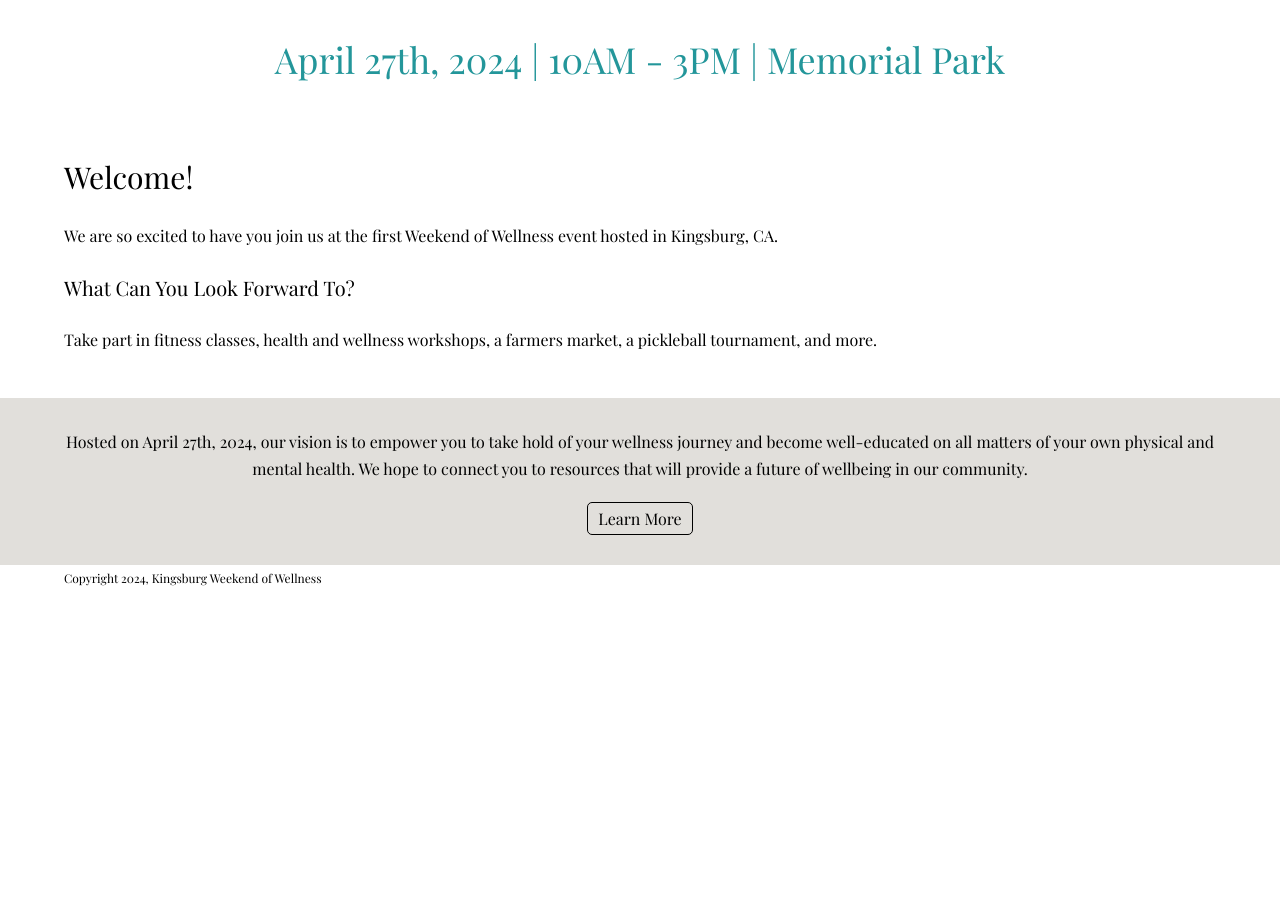
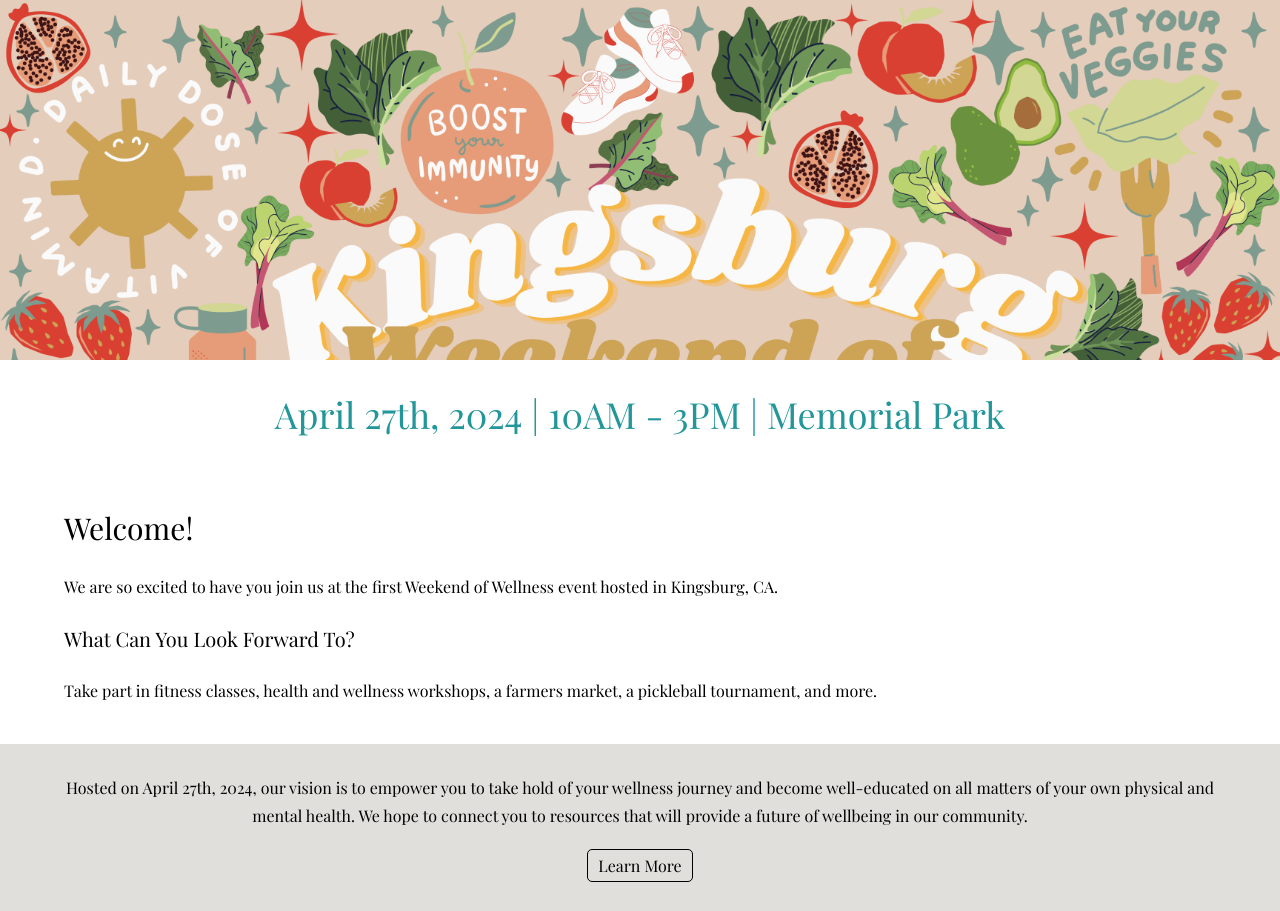
Before and after one commit to BlackCubes/weekend-of-wellness, a Django app: page / in a window 1280 px wide. Shown: the part 80-991 px from the top of the page. Before the commit the page ends 666 px from the top, so only its background shows below. Run offline with Django 5.2, Linux system fonts and the light colour scheme; some web fonts are replaced.

Commit message:
feat(static-template): render image

```diff
--- a/home/static/home/css/style.css
+++ b/home/static/home/css/style.css
@@ -1,3 +1,13 @@
+.banner {
+  width: 100%;
+  height: 360px;
+  overflow: hidden;
+}
+
+.banner img {
+  width: 100%;
+}
+
 .header-container {
   text-align: center;
   padding: 30px 0;
--- a/home/templates/home/index.html
+++ b/home/templates/home/index.html
@@ -1,6 +1,10 @@
 {% extends "base.html" %} {% load static %} {% block head %}
 <link rel="stylesheet" href="{% static 'home/css/style.css' %}" />
 {% endblock %} {% block content %}
+<div class="banner">
+  <img src="{% static 'home/img/home-banner.png' %}" />
+</div>
+
 <div class="header-container default-container">
   <h1 class="primary-header">April 27th, 2024 | 10AM - 3PM | Memorial Park</h1>
 </div>
```
